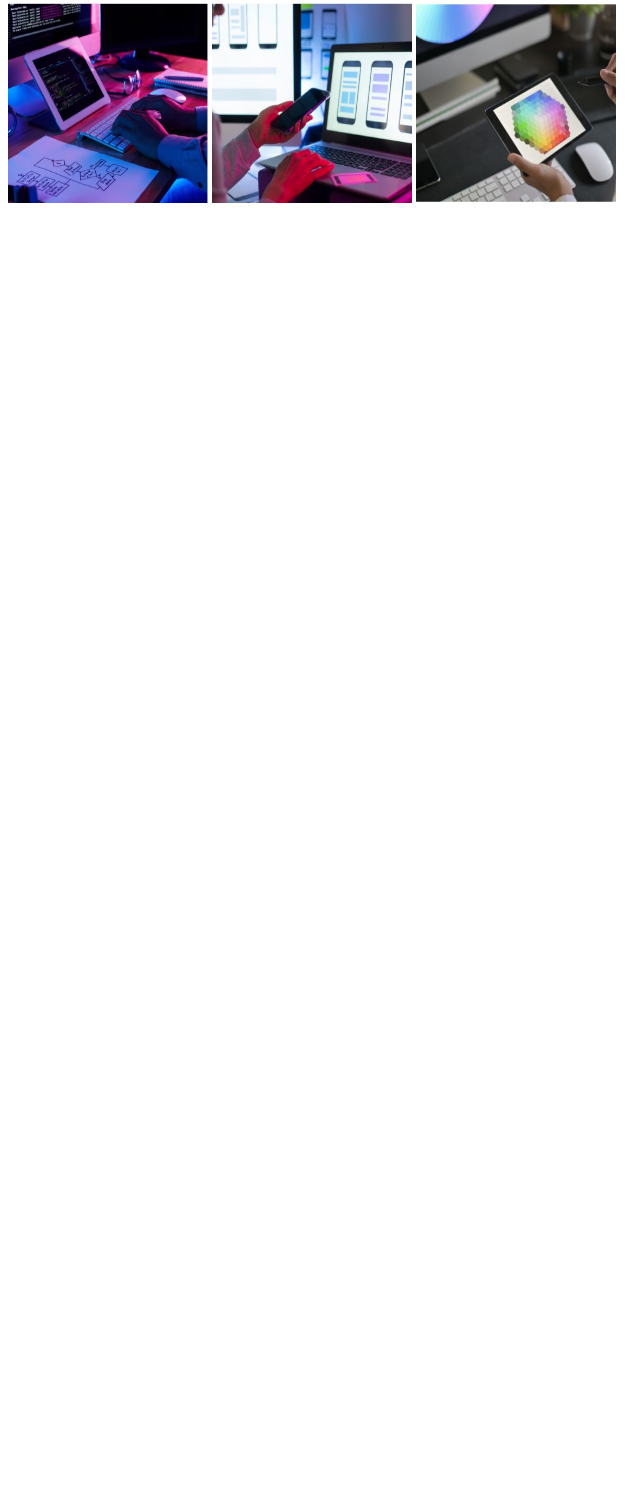
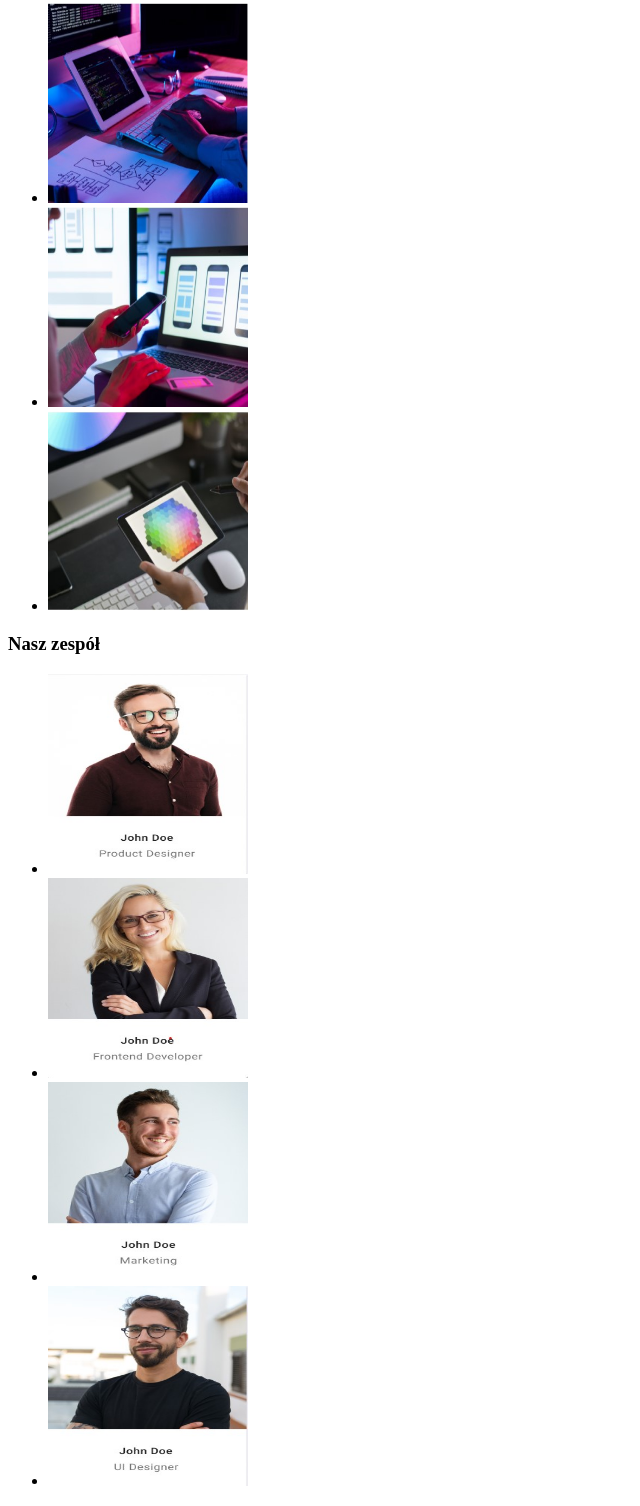
Before and after one commit to Karolblocki/goit-markup-hw-01, a plain HTML site: page index.html in a window 1280 px wide. Shown: the part 499-2005 px from the top of the page, without its empty margins (0-640 px from the left). Before the commit the page ends 800 px from the top, so only its background shows below. Drawn offline with Linux system fonts and the light colour scheme.

Commit message:
kolejna próba

```diff
--- a/index.html
+++ b/index.html
@@ -34,21 +34,50 @@
                     <p>Lorem ipsum dolor sit amet consectetur, adipisicing elit. Sunt voluptas suscipit, ipsam aliquam laudantium debitis ut consequatur et voluptates officia.</p>
                 </li>
         </ul>
-    </section>
                 <h2>Czym sie zajmujemy</h2>
-                <img src="./images/1.jpg"
+            <ul>
+                <li><img src="./images/1.jpg"
                 alt="Programowanie 2"
                 height="200"
-                width="200">
-                <img src="./images/2.jpg"
+                width="200"></li>
+                <li><img src="./images/2.jpg"
                 alt="programowanie 2"
                 height="200"
-                width="200">
-                <img src="./images/3.jpg"
+                width="200"></li>
+                <li> <img src="./images/3.jpg"
                 alt="Programowanie 3"
                 height="200"
-                width="200">
+                width="200"></li>
+            </ul>
+
+
             </section>
+            <section>
+                <h3>Nasz zespół</h3>
+                <ul>
+                    <li><img src="./images/P D.jpg"
+                        alt="Product designer"
+                        height="200"
+                        width="200">
+                    </li>
+                    <li><img src="./images/F D.jpg"
+                        alt="Fronted developer"
+                        height="200"
+                        width="200">
+                    </li>
+                    <li><img src="./images/J D.jpg"
+                        alt="Marketing"
+                        height="200"
+                        width="200">
+                    </li>
+                    <li><img src="./images/John.jpg"
+                        alt="UI designer"
+                        height="200"
+                        width="200">
+                    </li>
+                </ul>
+            </section>
+
         </main>
     </body>
 </html>
```
